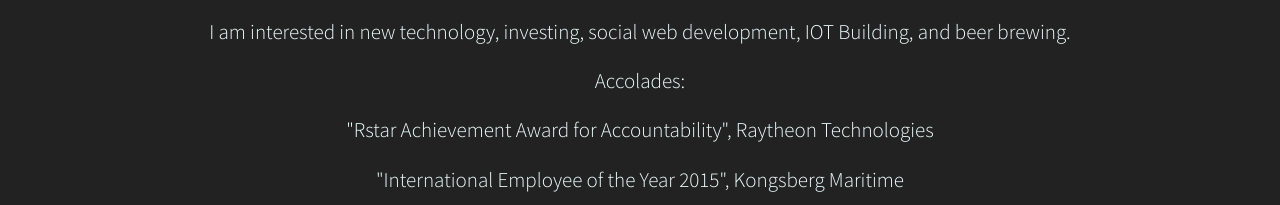
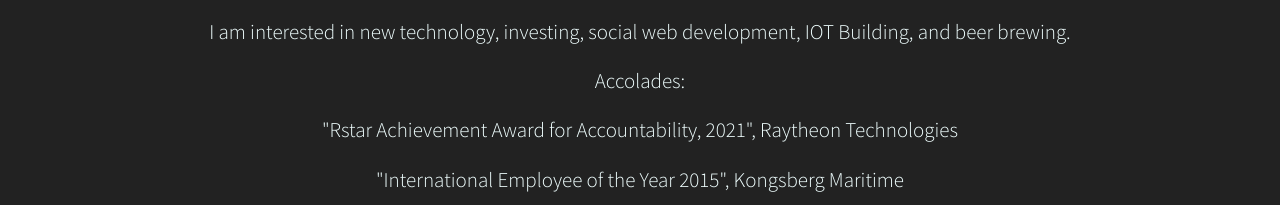
Before and after one commit to hwegge2/hwegge2.github.io, a plain HTML site: page index.html in a window 1280 px wide. Shown: the part 1490-1695 px from the top of the page. Drawn offline with Linux system fonts and the light colour scheme.

Commit message:
Update Year of achievement award

```diff
--- a/index.html
+++ b/index.html
@@ -131,7 +131,7 @@
                     <p class ="lead">For the last few years I have also worked on developing Big Data Analysis Tools and solutions to enhance cost saving measures and provide better support.</p>
                     <p class ="lead">I am interested in new technology, investing, social web development, IOT Building, and beer brewing.</p>
                     <p class ="lead"> Accolades: </p>
-                    <p class ="lead"> "Rstar Achievement Award for Accountability", Raytheon Technologies</p>
+                    <p class ="lead"> "Rstar Achievement Award for Accountability, 2021", Raytheon Technologies</p>
                     <p class ="lead"> "International Employee of the Year 2015", Kongsberg Maritime</p>
                     <p class ="lead"> "T.O.P.'s Award", Taylor Opportunity Program for Students</p>
                     <p class ="lead"> Print: </p>
```
